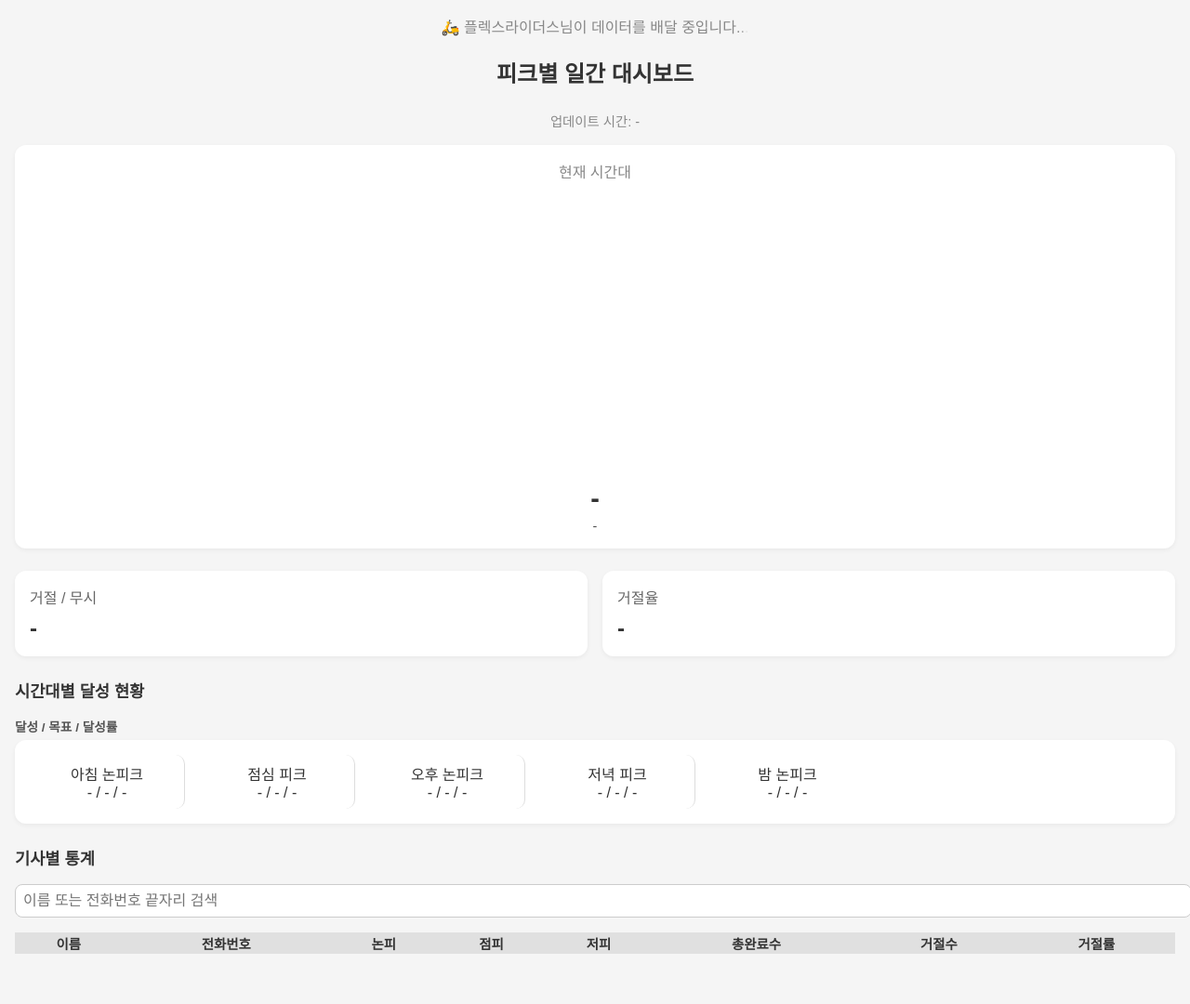
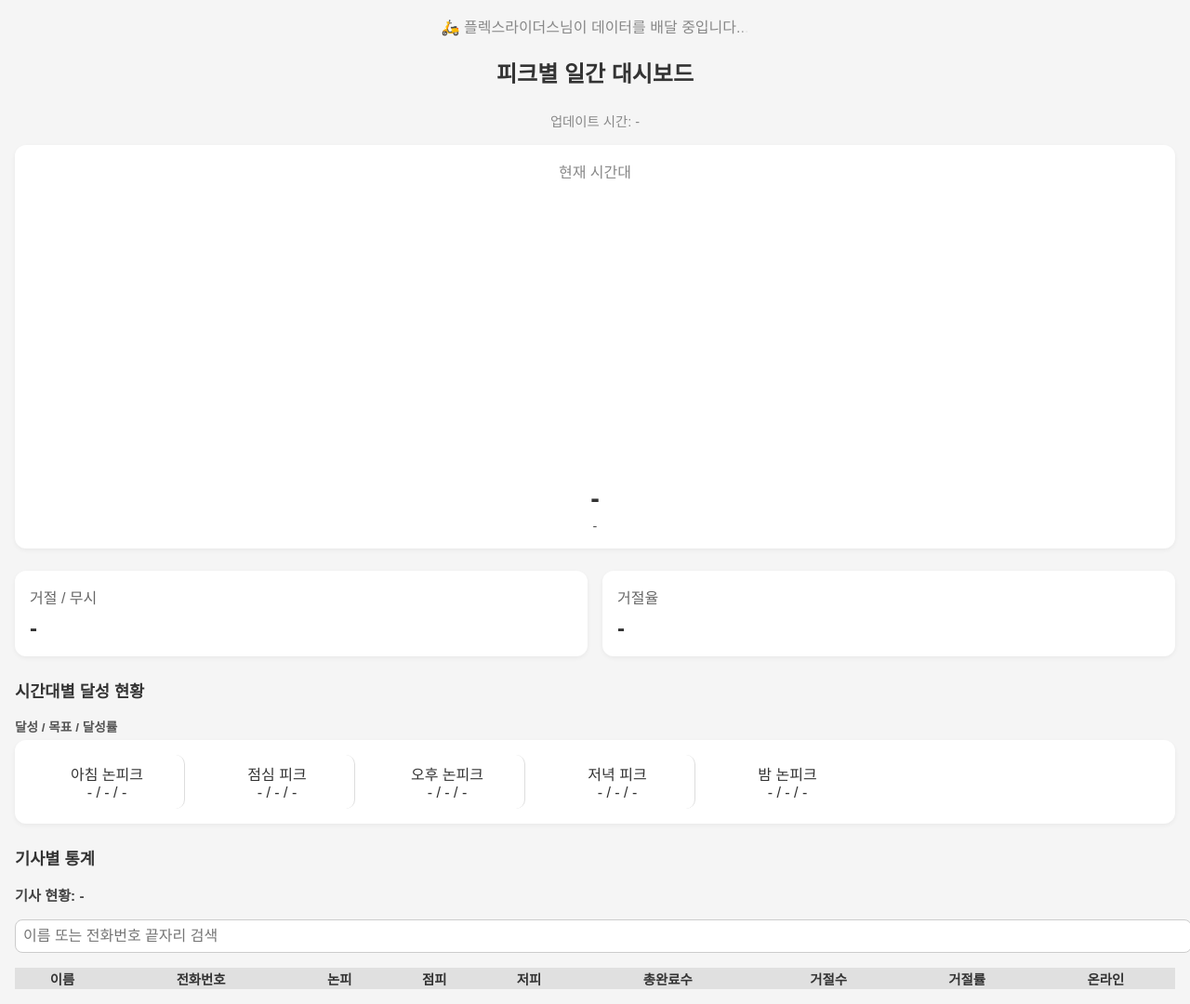
Before and after one commit to donghyeunkwak/flex-dashboard, a plain HTML site: page index.html in a window 1280 px wide. Shown: the whole page at 93% size. Before the commit the page ends 1042 px from the top, so only its background shows below. Drawn offline with nearby package versions, Linux system fonts and the light colour scheme; no server answers.

Commit message:
Add files via upload

```diff
--- a/index.html
+++ b/index.html
@@ -59,6 +59,14 @@
     }
     .peak-col:last-child { border-right: none; }
     .highlight { background-color: #e6f7ff !important; box-shadow: 0 0 0 2px #3498db inset; }
+
+    #riderStatus {
+      margin: 1rem 0;
+      font-size: 0.95rem;
+      color: #444;
+      font-weight: bold;
+      text-align: left;
+    }
   </style>
 </head>
 <body>
@@ -91,16 +99,21 @@
   </div>
 
   <div class="section-title">기사별 통계</div>
+  <div id="riderStatus">기사 현황: -</div>
   <input type="text" id="searchInput" placeholder="이름 또는 전화번호 끝자리 검색" style="width: 100%; padding: 0.5rem; margin-bottom: 1rem; font-size: 1rem; border: 1px solid #ccc; border-radius: 8px;">
   <div style="overflow-x: auto">
     <table id="riderTable" style="width: 100%; border-collapse: collapse; font-size: 0.9rem; text-align: center;">
-      <thead><tr style="background: #e0e0e0;"><th>이름</th><th>전화번호</th><th>논피</th><th>점피</th><th>저피</th><th>총완료수</th><th>거절수</th><th>거절률</th></tr></thead>
+      <thead>
+        <tr style="background: #e0e0e0;">
+          <th>이름</th><th>전화번호</th><th>논피</th><th>점피</th><th>저피</th>
+          <th>총완료수</th><th>거절수</th><th>거절률</th><th>온라인</th>
+        </tr>
+      </thead>
       <tbody></tbody>
     </table>
   </div>
 
   <script>
-
     const hour = new Date().getHours();
     let zone = null;
     if (hour >= 6 && hour < 11) zone = '아침 논피크';
@@ -126,6 +139,10 @@
       const res = await fetch("https://script.google.com/macros/s/AKfycbwgV487zKyFti4PNzuYume4UOn0KVhLK0BVvg5810UaBfkoc7c9ZytUrX0_opaj7kskgA/exec");
       const d = await res.json();
       document.getElementById('updatedTime').innerText = `${d[0]['업데이트']}`;
+      const online = d[0]['온라인'] || '-';
+      const total = d[0]['전체'] || '-';
+      document.getElementById('riderStatus').innerText = `기사 현황: ${online}`;
+
       const zMap = {
         '아침 논피크': ['아침논피크완료','아침논피크목표','아침논피크달성률','morningDone','morningGoal','morningRate'],
         '점심 피크': ['점심피크완료','점심피크목표','점심피크달성률','lunchDone','lunchGoal','lunchRate'],
@@ -133,11 +150,13 @@
         '저녁 피크': ['저녁피크완료','저녁피크목표','저녁피크달성률','eveningDone','eveningGoal','eveningRate'],
         '밤 논피크': ['밤논피크완료','밤논피크목표','밤논피크달성률','nightDone','nightGoal','nightRate']
       };
+
       Object.values(zMap).forEach(([dk, gk, rk, id1, id2, id3]) => {
         document.getElementById(id1).innerText = d[0][dk];
         document.getElementById(id2).innerText = d[0][gk];
         document.getElementById(id3).innerText = (parseFloat(d[0][rk]) * 100).toFixed(1) + '%';
       });
+
       if (zone && zMap[zone]) {
         document.getElementById(zone).classList.add('highlight');
         const [doneKey, goalKey, rateKey] = zMap[zone];
@@ -150,6 +169,7 @@
         chart.data.datasets[0].data = [done, Math.max(0, goal - done)];
         chart.update();
       }
+
       document.getElementById('rejectCount').innerText = d[0]['거절/무시'];
       const rejectRate = parseFloat(d[0]['거절율']) * 100;
       const el = document.getElementById('rejectRate');
@@ -172,22 +192,29 @@
 
   const tbody = document.querySelector('#riderTable tbody');
   tbody.innerHTML = '';
+
   riders.forEach(row => {
-        const name = row['이름'] ? row['이름'].slice(0, 1) + '**' : '';
+    const isOnline = row['온라인'] === '온라인';
+    const icon = isOnline ? '🟢 ' : '⚪ ';
+    const name = row['이름'] ? icon + row['이름'].slice(0, 1) + '**' : '';
     const phone = row['전화번호']?.toString().slice(-4) || '';
     const reject = Number(row['거절수']) || 0;
     const total = Number(row['총완료수']) || 0;
     const rate = row._rate;
+
     const tr = document.createElement('tr');
     tr.setAttribute('data-name', name);
     tr.setAttribute('data-phone', phone);
+
     tr.innerHTML = `
       <td>${name}</td><td>${phone}</td>
       <td>${row['논피크']}</td><td>${row['점심피크']}</td><td>${row['저녁피크']}</td>
       <td>${total}</td><td>${reject}</td>
       <td style="color: ${rate >= 10 ? '#e74c3c' : '#000'}; font-weight: ${rate >= 10 ? 'bold' : 'normal'};">
         ${rate.toFixed(1)}% ${rate >= 10 ? '<span class="shake">😡</span>' : ''}
-          </td>`;
+      </td>
+    `;
+
     tbody.appendChild(tr);
   });
 
@@ -202,6 +229,7 @@
     });
   });
 }
+
   </script>
 </body>
 </html>
```
Lines whose indentation alone changed are shown as unchanged.
